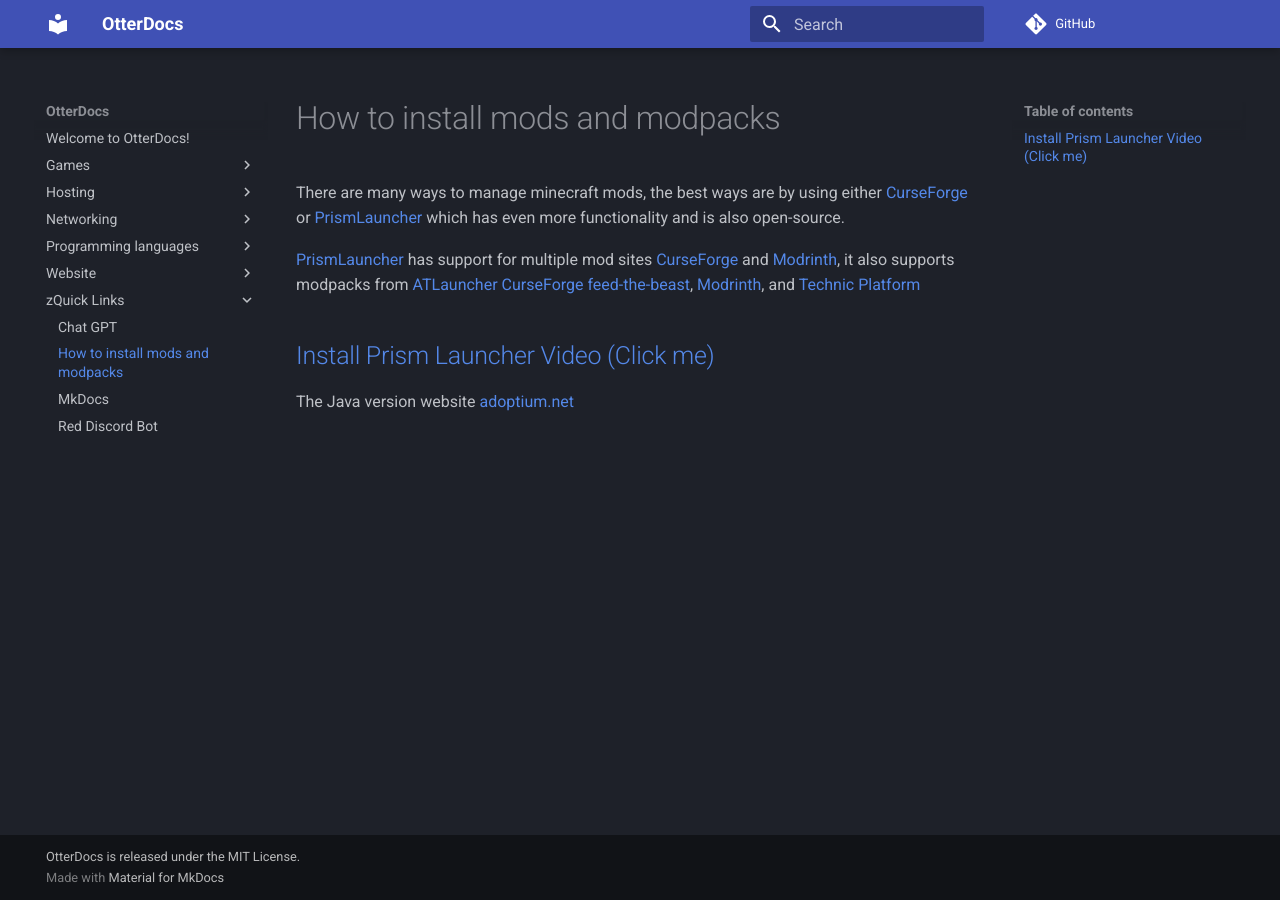
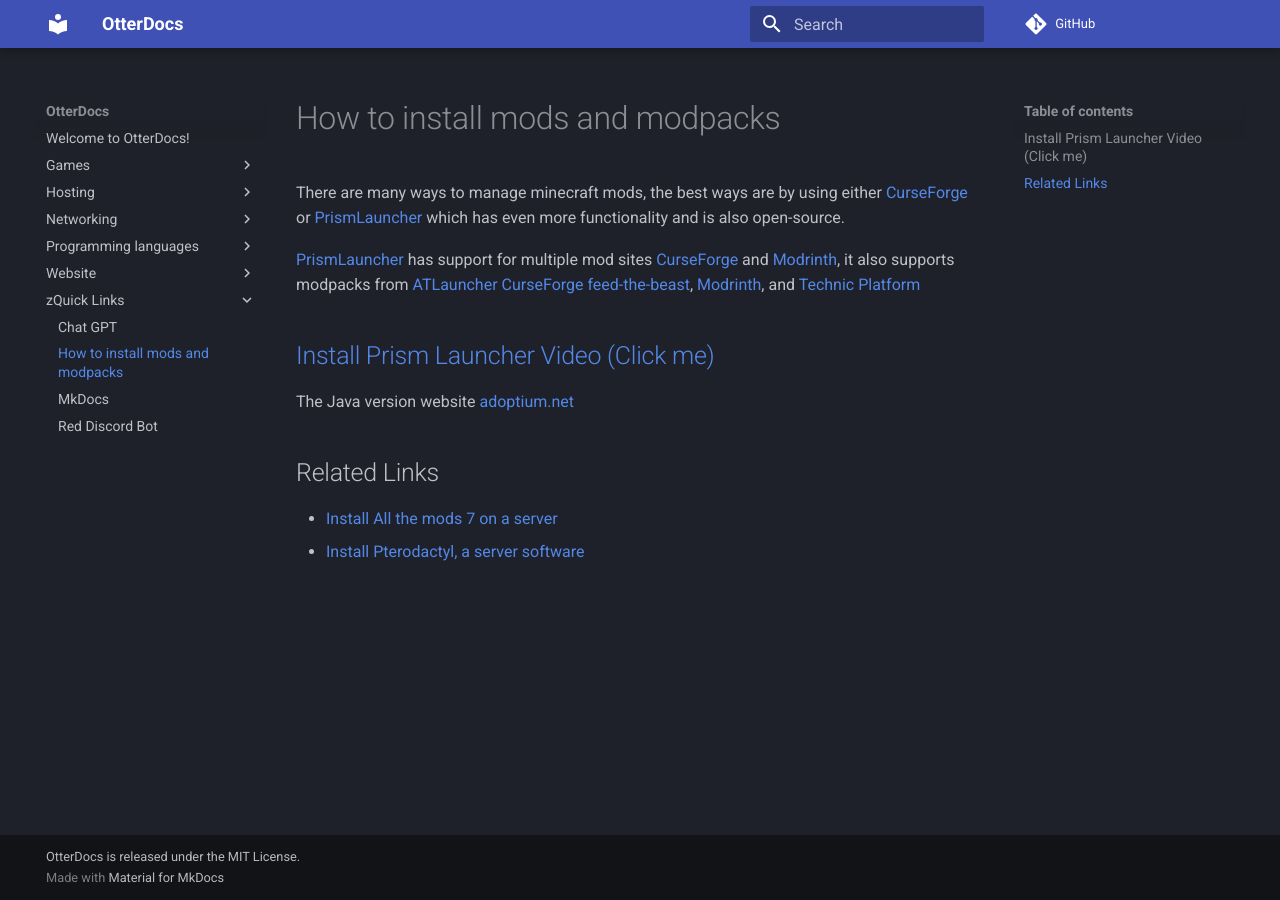
Before and after one commit to DeeKahy/OtterDocs, an MkDocs documentation site: the page built from docs/zQuick-Links/How-to-install-mods-and-modpacks.md, in a window 1280 px wide. Built offline with MkDocs 1.6.1 and Material for MkDocs 9.7.7, drawn with Linux system fonts in a browser that asks for light colours; comment, search, counter and statistics services are not loaded.

Commit message:
vscode test

```diff
--- a/docs/zQuick-Links/How-to-install-mods-and-modpacks.md
+++ b/docs/zQuick-Links/How-to-install-mods-and-modpacks.md
@@ -8,3 +8,8 @@
 ## [Install Prism Launcher Video (Click me)](https://www.youtube.com/watch?v=jMi3UA62KPw)
 
 The Java version website [adoptium.net](https://adoptium.net/)
+
+
+## Related Links
+* [Install All the mods 7 on a server](/Games/Minecraft/Mods/How-to-Install-All-the-Mods-7-(ATM7))
+* [Install Pterodactyl, a server software](/Hosting/Applications/Pterodactyl)
```
